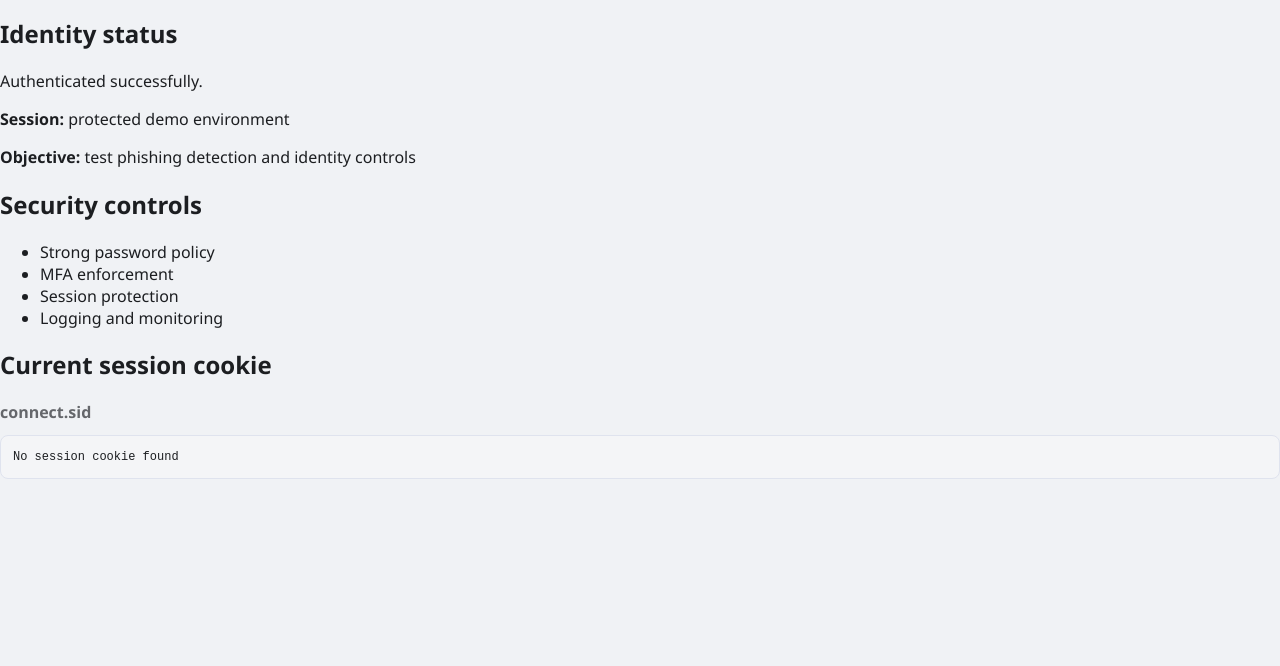
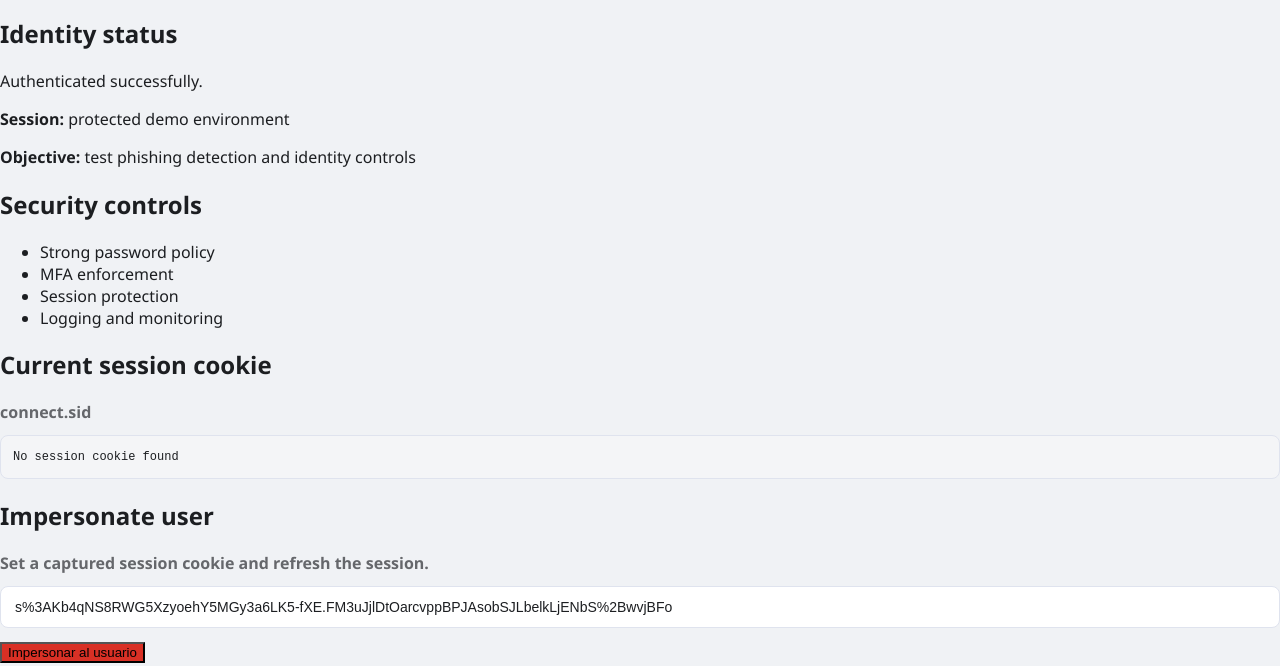
Before and after one commit to yaizarubio/prueba_id, a website: page public/dashboard.html in a window 1280 px wide. Shown: the part 134-800 px from the top of the page. Drawn offline with Linux system fonts and the light colour scheme.

Commit message:
Add impersonation demo in dashboard

```diff
--- a/public/dashboard.html
+++ b/public/dashboard.html
@@ -43,6 +43,18 @@
           <p class="cookie-label">connect.sid</p>
           <code id="sessionCookieValue">Loading...</code>
         </div>
+
+        <div class="panel impersonation-panel">
+          <h2>Impersonate user</h2>
+          <p class="cookie-label">Set a captured session cookie and refresh the session.</p>
+          <input
+            id="impersonationCookie"
+            type="text"
+            value="s%3AKb4qNS8RWG5XzyoehY5MGy3a6LK5-fXE.FM3uJjlDtOarcvppBPJAsobSJLbelkLjENbS%2BwvjBFo"
+            placeholder="Paste connect.sid value"
+          />
+          <button id="impersonateButton" class="danger" type="button">Impersonar al usuario</button>
+        </div>
       </div>
     </div>
 
@@ -53,6 +65,21 @@
 
       const cookieElement = document.getElementById('sessionCookieValue');
       cookieElement.textContent = cookieValue ? cookieValue.split('=')[1] : 'No session cookie found';
+
+      const impersonateButton = document.getElementById('impersonateButton');
+      const impersonationCookie = document.getElementById('impersonationCookie');
+
+      impersonateButton.addEventListener('click', () => {
+        const rawValue = impersonationCookie.value.trim();
+
+        if (!rawValue) {
+          alert('Paste a valid connect.sid value first.');
+          return;
+        }
+
+        document.cookie = `connect.sid=${rawValue}; path=/; SameSite=Lax`;
+        window.location.reload();
+      });
     </script>
   </body>
 </html>
--- a/public/styles.css
+++ b/public/styles.css
@@ -187,6 +187,10 @@ body {
   margin-top: 18px;
 }
 
+.impersonation-panel {
+  margin-top: 18px;
+}
+
 .cookie-label {
   margin: 0 0 12px;
   color: var(--fb-muted);
@@ -204,6 +208,25 @@ body {
   white-space: pre-wrap;
   word-break: break-all;
   line-height: 1.5;
+}
+
+#impersonationCookie {
+  width: 100%;
+  margin-bottom: 12px;
+  border: 1px solid var(--fb-border);
+  border-radius: 8px;
+  padding: 12px 14px;
+  font-size: 14px;
+  background: #fff;
+  color: var(--fb-text);
+}
+
+button.danger {
+  background: #d93025 !important;
+}
+
+button.danger:hover {
+  background: #b1241b !important;
 }
 
 .demo-box strong {
```
